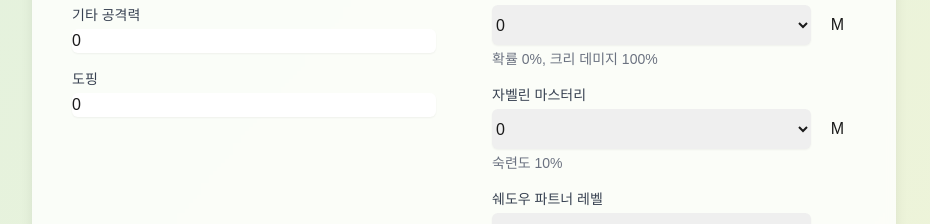
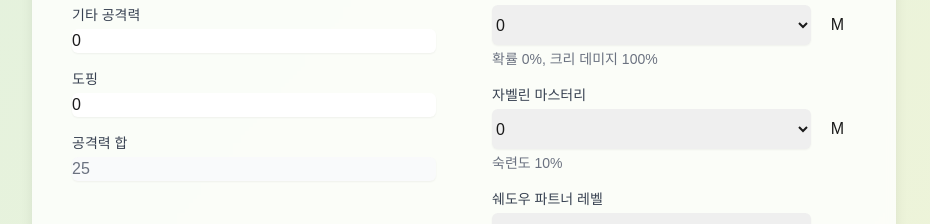
Before and after one commit to myungwoo/damage-calculator, a Next.js app: page / in a window 1280 px wide. Shown: the part 800-1024 px from the top of the page, without its empty margins (176-1106 px from the left). Built offline with nearby package versions, Linux system fonts and the light colour scheme.

Commit message:
공격력 합 표시

```diff
--- a/app/components/DamageCalculator.tsx
+++ b/app/components/DamageCalculator.tsx
@@ -430,6 +430,25 @@ export default function DamageCalculator() {
                   className="mt-1 block w-full rounded-md border-gray-300 shadow-sm focus:border-primary focus:ring-primary"
                 />
               </div>
+              <div>
+                <label className="block text-sm font-medium text-gray-700">
+                  공격력 합
+                </label>
+                <input
+                  type="number"
+                  value={
+                    equipment.weaponAttack +
+                    (throwingStars.find(
+                      (star) => star.id === equipment.selectedWeaponId
+                    )?.attack || 0) +
+                    equipment.gloveAttack +
+                    equipment.otherAttack +
+                    equipment.buff
+                  }
+                  readOnly
+                  className="mt-1 block w-full rounded-md border-gray-300 bg-gray-50 shadow-sm text-gray-500"
+                />
+              </div>
             </div>
           </div>
 
```
